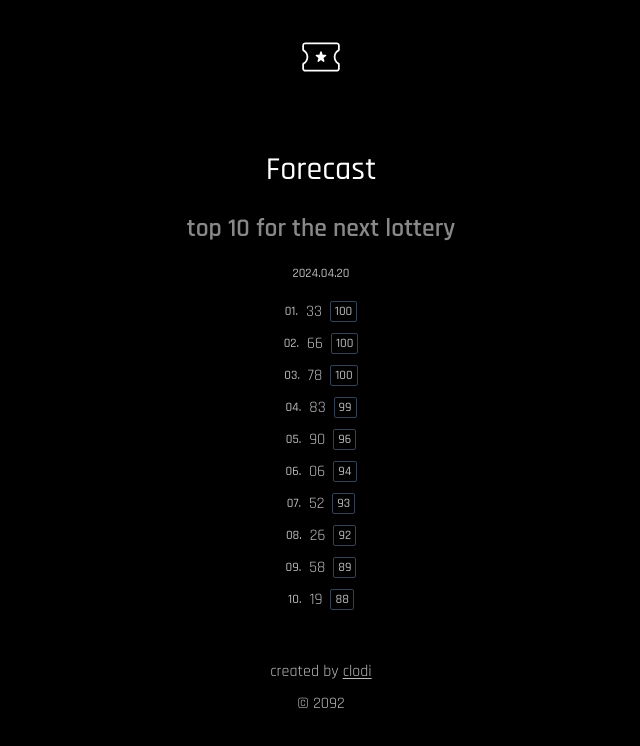
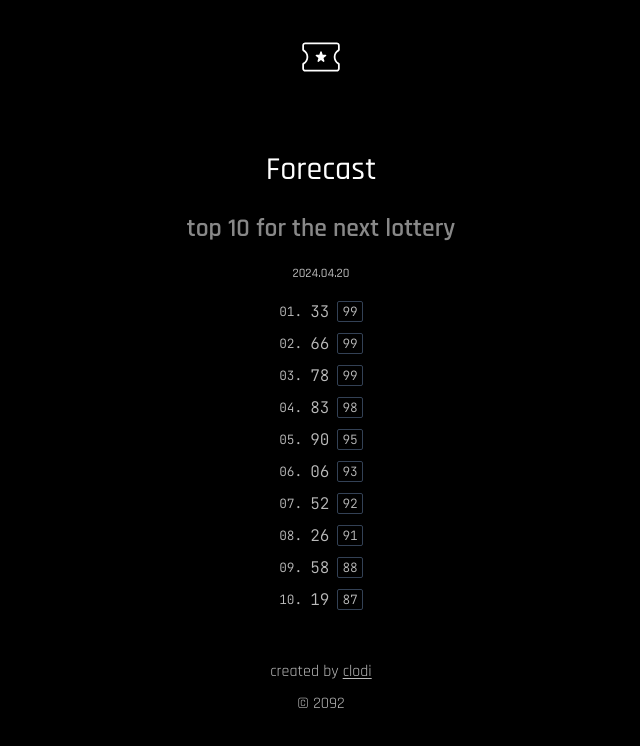
Before and after one commit to clodi-tech/enalotto, a Next.js app: page / in a window 1280 px wide. Shown: the top 746 px of the page, without its empty margins (319-959 px from the left). Built offline with nearby package versions, Linux system fonts and the light colour scheme.

Commit message:
score max 99 mono font

```diff
--- a/app/page.tsx
+++ b/app/page.tsx
@@ -1,7 +1,14 @@
+import { JetBrains_Mono } from 'next/font/google';
+
+const mono = JetBrains_Mono({
+    subsets: ["latin"],
+    weight: ['300']
+});
+
 export default function Home() {
   const forecasts = Array.from({length: 90}, (_, i) => ({
     number: i + 1,
-    score: Math.floor(Math.random() * 101),
+    score: Math.floor(Math.random() * 100),
   }));
 
   const topForecasts = forecasts.sort((a, b) => b.score - a.score).slice(0, 10);
@@ -13,10 +20,12 @@ export default function Home() {
       <small>2024.04.20</small>
       <div className="flex flex-col justify-center items-center gap-2">
         {topForecasts.map((forecast, index) => (
+          <div className={mono.className}>
           <div key={index} className="flex gap-2 justify-center items-center">
             <small>{(index+1).toString().padStart(2, '0')}.</small>
             <p>{forecast.number.toString().padStart(2, '0')}</p>
             <small className="px-1 border border-slate-700 rounded-sm">{forecast.score.toString().padStart(2, '0')}</small>
+          </div>
           </div>
         ))}
       </div>
```
